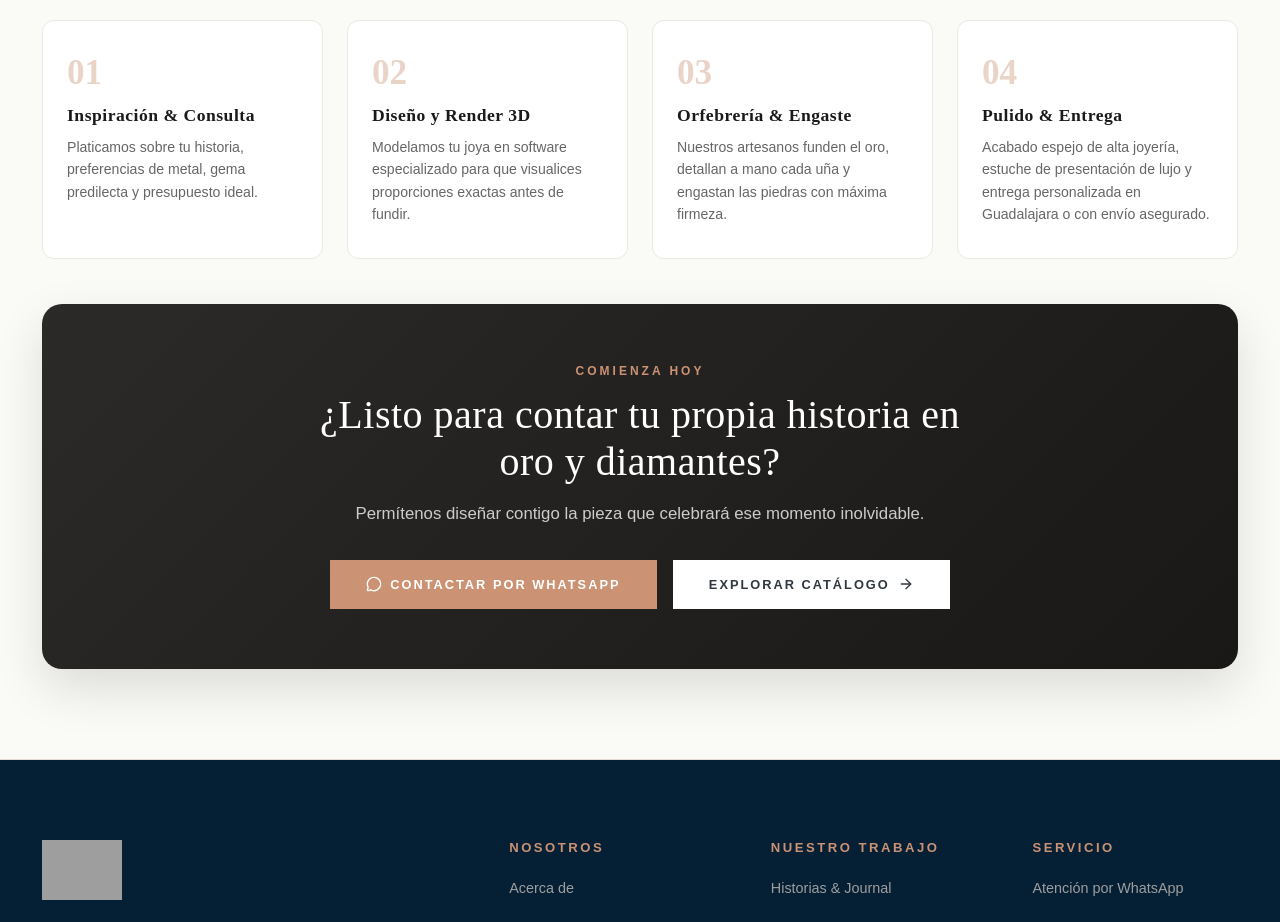
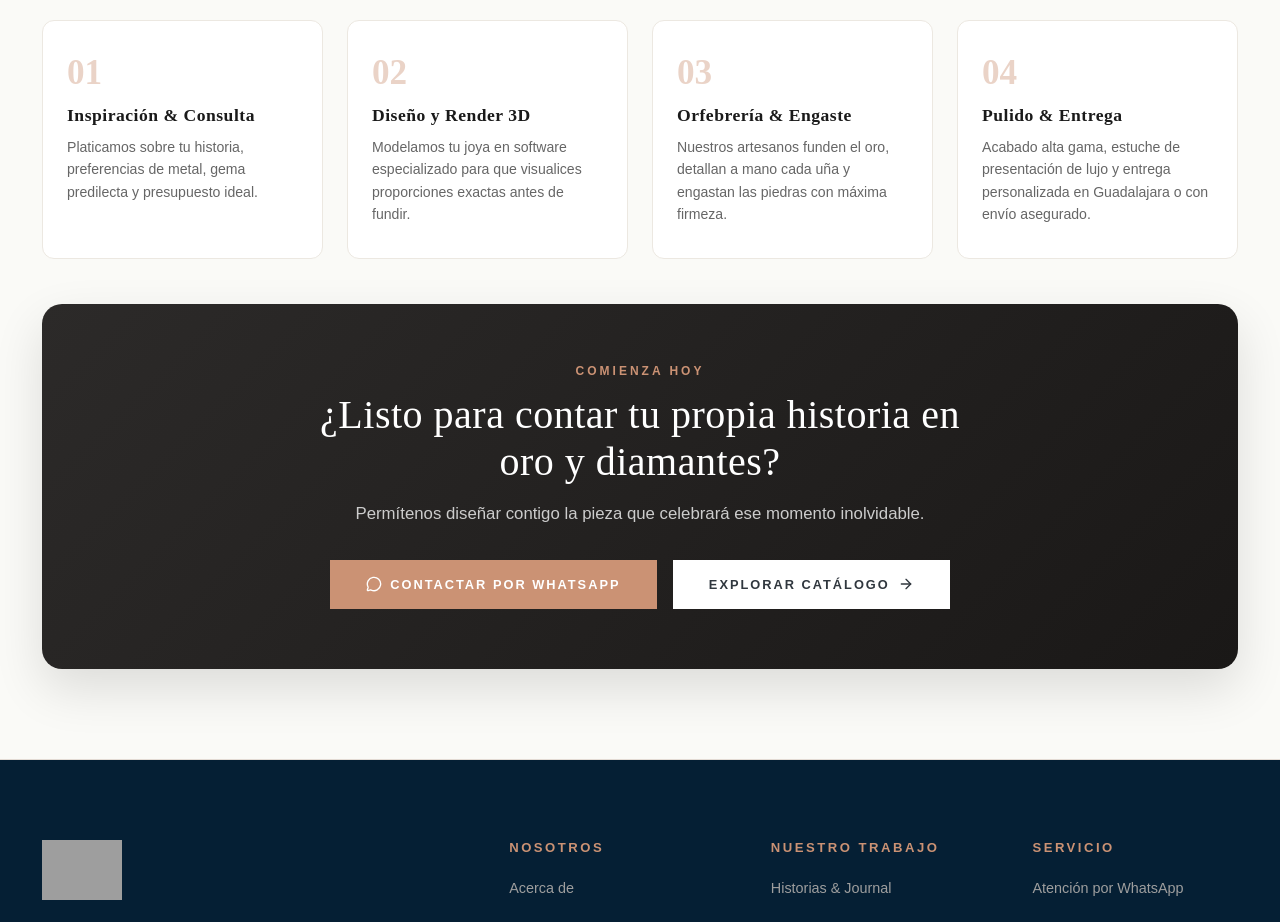
Before and after one commit to altusmarketingdigital-mx/ProyectoJaquieJoyeria, a React (Vite) app in the folder frontend/: page /acerca-de in a window 1280 px wide. Shown: the part 1900-2822 px from the top of the page. Built offline with nearby package versions, Linux system fonts and the light colour scheme; grey boxes are pictures that could not be loaded.

Commit message:
Update AboutPage.jsx

```diff
--- a/frontend/src/pages/AboutPage.jsx
+++ b/frontend/src/pages/AboutPage.jsx
@@ -199,7 +199,7 @@ export default function AboutPage() {
             <div className="process-step-item">
               <div className="step-number">04</div>
               <h4>Pulido & Entrega</h4>
-              <p>Acabado espejo de alta joyería, estuche de presentación de lujo y entrega personalizada en Guadalajara o con envío asegurado.</p>
+              <p>Acabado alta gama, estuche de presentación de lujo y entrega personalizada en Guadalajara o con envío asegurado.</p>
             </div>
           </div>
         </div>
```
